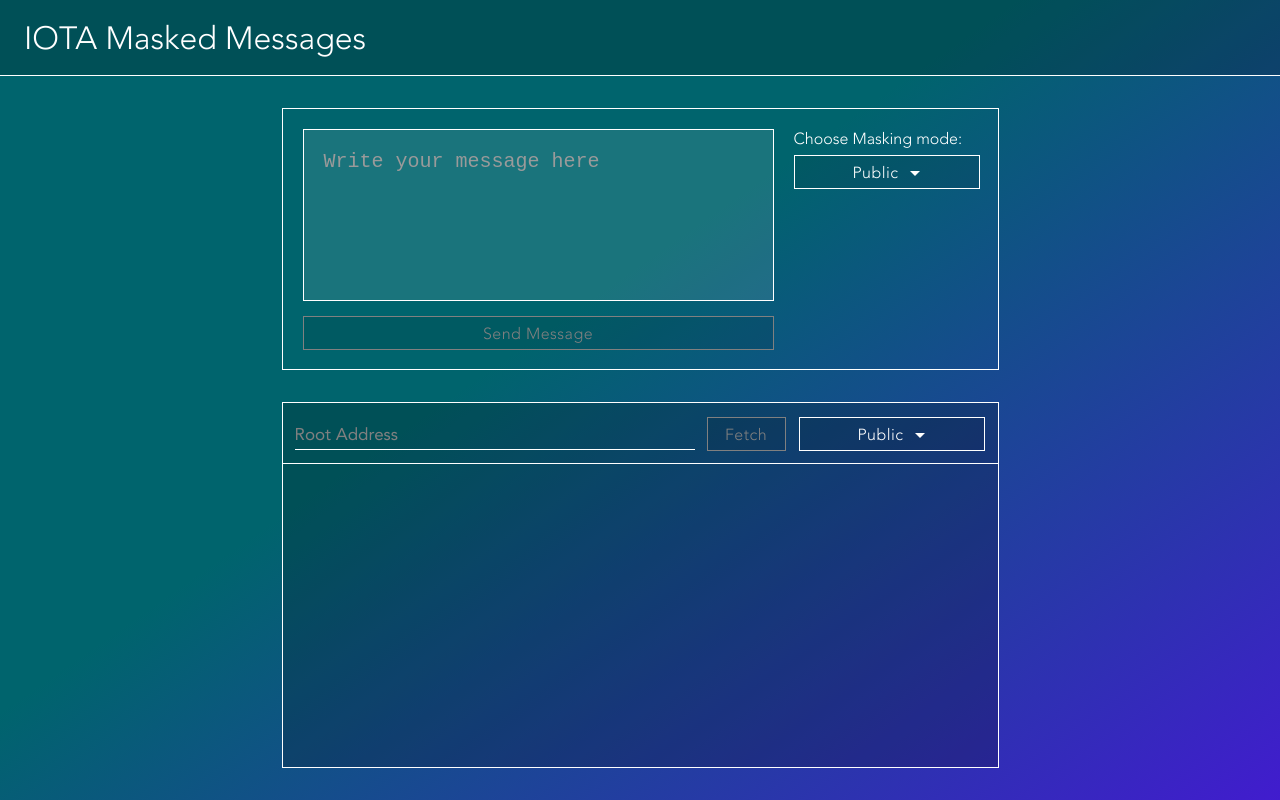
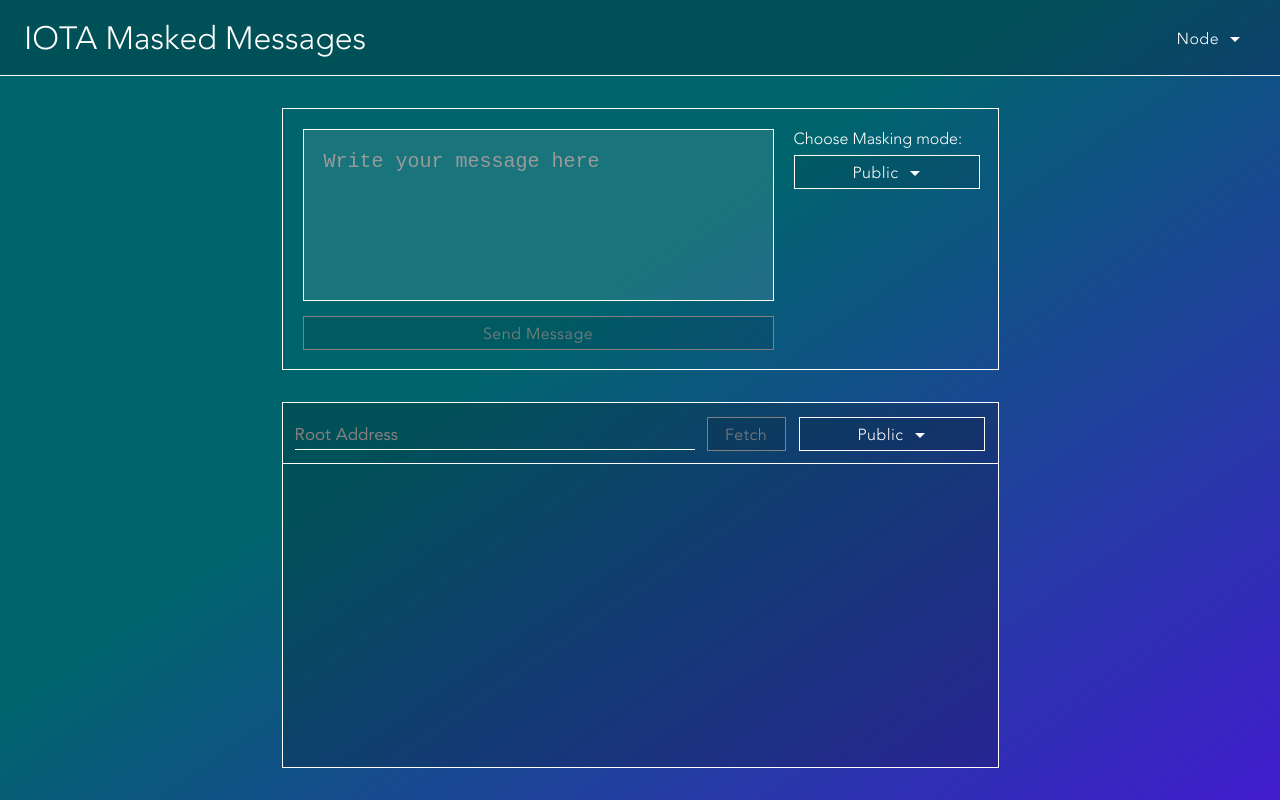
Before and after one commit to Evanfeenstra/mam-client, a React (Create React App) app: page / in a window 1280 px wide. Built offline with nearby package versions, Linux system fonts and the light colour scheme.

Commit message:
node selector

```diff
--- a/src/App.js
+++ b/src/App.js
@@ -1,12 +1,22 @@
 import React, { Component } from 'react';
 import styled from "styled-components"
 import Mam from './components/mam'
+import Select from './components/bits/select'
+import * as utils from './components/bits/utils'
 
 class A extends Component {
   render(){
     return (<App>
       <Header>
-        IOTA Masked Messages
+        <span>IOTA Masked Messages</span>
+        <Choose><Wrap>
+          <Select mode={'Node'}
+            noBorder background="#025057"
+            style={{width:286,justifyContent:'flex-end'}}
+            options={utils.nodes}
+            onSelect={(e)=>utils.EE.emit('node-change',e)}
+          />
+        </Wrap></Choose>
       </Header>
       <Mam />
     </App>)
@@ -21,6 +31,7 @@
   flex-direction: column;
   justify-content: start;
   min-height: 100vh;
+  height:100vh;
   background: linear-gradient(145deg, #00646d 42%, #411cce);
   background-size: cover;
 `
@@ -30,8 +41,19 @@
   font-size:32px;
   color:white;
   display: flex;
-  flex-direction: column;
-  justify-content: center;
+  flex-direction: row;
+  align-items: center;
+  justify-content: space-between;
   padding-left:24px;
   background: rgba(0,0,0,0.2);
 `
+const Choose = styled.div`
+  height:100%;
+  font-size:13px;
+  position:relative;
+`
+const Wrap = styled.div`
+  position:absolute;
+  top:14px;
+  right:20px;
+`
--- a/src/components/bits/select.js
+++ b/src/components/bits/select.js
@@ -10,6 +10,7 @@
     super()
     this.state={
       open:false,
+      mounted:false,
       extraComponent:null,
       extraInputText:''
     }
@@ -44,12 +45,26 @@
   }
 
   toggle = () => {
-    const {open, extraComponent} = this.state
-    const {mode} = this.props
-    this.setState({open:!open})
-    if(mode!=='restricted'){
+    const {open,locked} = this.state
+    if(locked) return
+    if(open){
+      this.close()
+    } else {
+      this.open()
+    }
+    if(this.props.mode!=='restricted'){
       this.setState({extraComponent:false})
     }
+  }
+
+  open = () => {
+    this.setState({mounted:true,locked:true})
+    setTimeout(()=>this.setState({open:true,locked:false}),15)
+  }
+
+  close = () => {
+    this.setState({open:false,locked:true})
+    setTimeout(()=>this.setState({mounted:false,locked:false}),165)
   }
 
   componentWillMount(){
@@ -62,8 +77,8 @@
   }
 
   render(){
-    const {open, extraComponent} = this.state
-    const {options, active, size, style, mode, background} = this.props
+    const {open, mounted, extraComponent} = this.state
+    const {options, active, size, style, mode, background, noBorder} = this.props
     let menuWrapHeight = options.length*35 + 2
     if(extraComponent && open){
       menuWrapHeight += 50
@@ -74,12 +89,12 @@
           onClick={this.toggle}>
           {!active ? <Content>
             {mode.charAt(0).toUpperCase() + mode.substr(1)}
-            <DropDownArrow active={open} />
+            <DropDownArrow active={open} noBorder={noBorder}/>
           </Content> :
           <Spinner src={loader} size={size} />}
         </Button>
-        {options && <MenuWrap height={menuWrapHeight} width={style.width}>
-          <Menu height={menuWrapHeight} open={open} background={background}>
+        {options && mounted && <MenuWrap height={menuWrapHeight} width={style.width}>
+          <Menu height={menuWrapHeight} open={open} background={background} noBorder={noBorder}>
             {options.map((o,i)=>{
               const extra = extraComponent===o && open
               const active = (mode===o && !extraComponent) || extra
@@ -120,16 +135,17 @@
   padding-left:6px;
 `
 const Button = styled.div`
-  background:rgba(0,0,0,0.1);
+  background:${p => p.noBorder?'transparent':'rgba(0,0,0,0.1)'};
   pointer-events: ${p=> p.disabled || p.active ? 'none' : 'auto'};
   color: ${p=> p.disabled ? 'grey' : 'white'};
-  border: 1px solid ${p=> p.disabled && !p.active ? 'grey' : 'white'};
+  border: 1px solid ${p=> p.noBorder?'transparent': p.disabled && !p.active ? 'grey' : 'white'};
   width:${p=> (p.style && p.style.width) + 'px' || 'auto'};
   margin: ${p=> (p.margin && p.style.margin) || '7px 0 4px 0'};
   display:flex;
   align-items:center;
   flex:1;
-  justify-content:center;
+  padding:${p => (p.style && p.style.padding) || 'none'};
+  justify-content:${p => (p.style && p.style.justifyContent) || 'center'};
   max-height: ${p=> p.size==='tiny' ? '16' : '32'}px;
   min-height: ${p=> p.size==='tiny' ? '16' : '32'}px;
   transition: all .15s ease-in-out;
@@ -151,7 +167,7 @@
   width:${p=> (p.width + 2 + 'px') || 'auto'};
 `
 const Menu = styled.div`
-  background:${p=>p.background || 'rgba(0,0,0,0.1)'};
+  background:${p=> p.background || 'rgba(0,0,0,0.1)'};
   border:1px solid white;
   transition: transform 0.07s;
   transform: translateY(${p => p.open ? 0: p.height*-1}px);
@@ -174,9 +190,9 @@
   padding-left:14px;
   height:35px;
 `
-const DropDownArrow = ({active}) => {
+const DropDownArrow = ({active,noBorder}) => {
   return <svg fill="#FFFFFF" height="24" viewBox="0 0 24 24" width="24"
-    style={{marginLeft:4,marginTop:2}}>
+    style={{marginLeft:4,marginTop:2,marginRight:noBorder?12:0}}>
     <g style={{transform:`rotate(${active?'180':'0'}deg)`,transformOrigin:'center'}}>
       <path d="M7 10l5 5 5-5z"/>
       <path d="M0 0h24v24H0z" fill="none"/>
--- a/src/components/bits/utils.js
+++ b/src/components/bits/utils.js
@@ -15,5 +15,13 @@
   window.document &&
   window.document.createElement
 
+export const nodes = [
+  'https://peanut.iotasalad.org:14265',
+  'https://potato.iotasalad.org:14265',
+  'https://node02.iotatoken.nl:443',
+  'https://node06.iotatoken.nl:443',
+  'https://mama.iota.family:14267',
+  'https://papa.iota.family:14267',
+]
 
 export const EE = new EventEmitter()
--- a/src/components/mam.js
+++ b/src/components/mam.js
@@ -4,6 +4,7 @@
 import Receive from './receive'
 import { asciiToTrytes, trytesToAscii } from '@iota/converter'
 import {usePowSrvIO} from '../powsrv/powsrv.js'
+import * as utils from './bits/utils'
 
 const Mam = window.dep.mam
 
@@ -27,8 +28,15 @@
   // https://potato.iotasalad.org:14265
 
   componentDidMount() {
+    this.init('https://nodes.thetangle.org:443')
+    utils.EE.on('node-change',this.init)
+  }
+
+  init = (e) => {
+    console.log(e)
     this.mamState = Mam.init({
-      provider:`https://potato.iotasalad.org:14265`,
+      //provider:`https://potato.iotasalad.org:14265`,
+      provider:e,
       attachToTangle: usePowSrvIO(5000, null)
     })
     console.log(this.mamState)
@@ -84,7 +92,7 @@
           rooot,
           mode,
           sideKey ? this.toTrytes(sideKey) : null,
-          (r) => messages.push(this.fromTrytes(r))
+          (r) => messages.unshift(this.fromTrytes(r))
       )
       if(resp && resp.nextRoot){
         console.log(`fetched ${messages.length} messages`)
@@ -114,6 +122,7 @@
   flex-direction: column;
   justify-content: start;
   align-items:center;
+  height:100%;
 `
 const Content = styled.div`
   display: flex;
--- a/src/components/receive.js
+++ b/src/components/receive.js
@@ -83,7 +83,7 @@
         />
         <ChooseMode>
           <Select mode={mode} sideKey={sideKey}
-            style={{width:184}} listen background="#273674"
+            style={{width:184}} listen background="#0b4864"
             options={['public','private','restricted']}
             onSelect={(mode,sideKey)=>this.setState({mode,sideKey})}
           />
@@ -110,6 +110,7 @@
   border:1px solid white;
   width:715px;
   background:rgba(0,0,0,0.2);
+  height:calc(100% - 350px);
 `
 const Toolbar = styled.div`
   display: flex;
```
